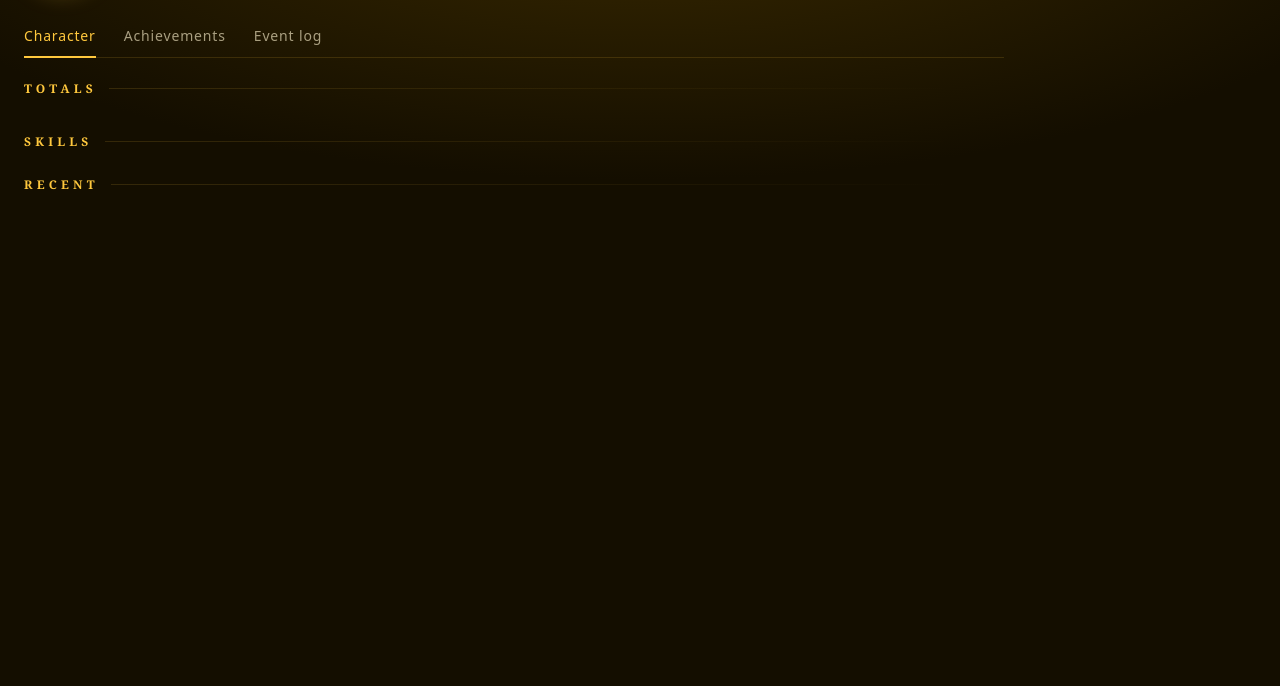
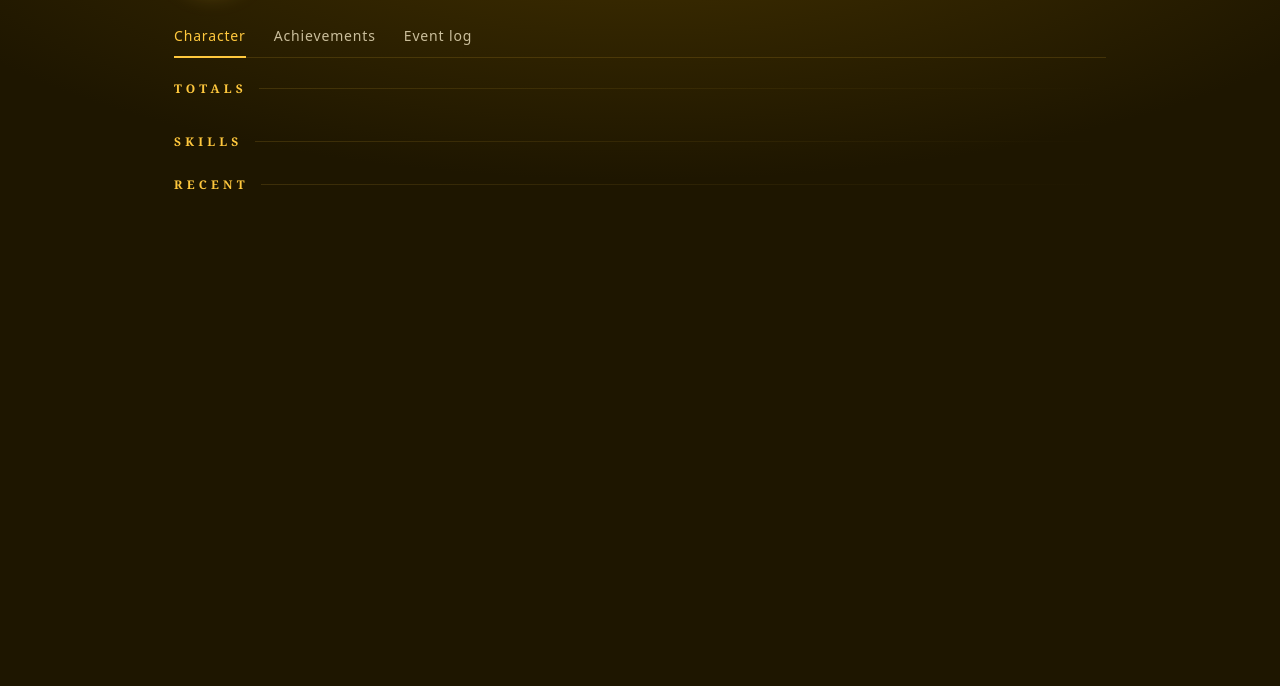
Before and after one commit to waterfausett/rpg, a plain HTML site: page ui/site/index.html in a window 1280 px wide. Shown: the part 114-800 px from the top of the page. Drawn offline with Linux system fonts and the light colour scheme; no server answers.

Commit message:
Character sheet: center the column on wide screens, lighter background; release 0.7.2 (#50)
Co-authored-by: Claude Opus 5.5 <noreply@anthropic.com>

```diff
--- a/ui/site/site.css
+++ b/ui/site/site.css
@@ -1,11 +1,11 @@
 /* Refined Gold. Gold Banner palette: #140e00 / #4a3500 / #ffc83d / #fff3cf */
 :root {
-  --bg: #140e00;
-  --panel: #1d1500;
+  --bg: #1e1600;
+  --panel: #282000;
   --glow: #4a3500;
   --gold: #ffc83d;
   --text: #fff3cf;
-  --dim: rgba(255, 243, 207, 0.62);
+  --dim: rgba(255, 243, 207, 0.75);
   --line: rgba(255, 200, 61, 0.14);
   --well: #0b0700;
   /* Tier palette. Keep in sync with ui/overlay/overlay.css (a test in site.rs checks). */
@@ -18,10 +18,11 @@
 * { box-sizing: border-box; }
 body {
   margin: 0; min-height: 100vh; color: var(--text);
-  background: radial-gradient(ellipse 90% 420px at 50% 0%, #3a2a00, var(--bg) 70%) no-repeat, var(--bg);
+  background: radial-gradient(ellipse 90% 420px at 50% 0%, #443200, var(--bg) 70%) no-repeat, var(--bg);
   font: 15px/1.5 system-ui, sans-serif;
 }
-.bar, .tabs, main { max-width: 980px; }
+/* Centered column. .tabs has no padding, so its side margin grows to match the padded header and main. */
+.bar, main { max-width: 980px; margin-inline: auto; }
 
 /* ---- Header: level crest beside name and XP ---- */
 .bar { display: flex; gap: 20px; align-items: center; padding: 22px 24px 18px; }
@@ -47,7 +48,7 @@ body {
 #xptext { color: var(--gold); }
 
 /* ---- Tabs: underline style ---- */
-.tabs { display: flex; gap: 28px; margin: 0 24px; border-bottom: 1px solid var(--line); }
+.tabs { display: flex; gap: 28px; margin: 0 max(24px, calc((100% - 932px) / 2)); border-bottom: 1px solid var(--line); }
 .tabs button {
   background: none; border: 0; border-bottom: 2px solid transparent; margin-bottom: -1px; padding: 10px 0;
   color: var(--dim); font: inherit; font-size: 14px; letter-spacing: .06em; cursor: pointer;
@@ -67,7 +68,7 @@ h2:first-child { margin-top: 0; }
 
 /* ---- Totals ---- */
 .totals { display: grid; grid-template-columns: repeat(auto-fill, minmax(140px, 1fr)); gap: 10px; }
-.stat { background: linear-gradient(180deg, #241a00, var(--panel)); border: 1px solid var(--line); border-radius: 8px; padding: 10px 14px; }
+.stat { background: linear-gradient(180deg, #312500, var(--panel)); border: 1px solid var(--line); border-radius: 8px; padding: 10px 14px; }
 .stat b { display: block; font: 700 26px/1.2 Georgia, serif; color: var(--gold); font-variant-numeric: tabular-nums; }
 .stat span { color: var(--dim); font-size: 12px; letter-spacing: .04em; }
 
```
Also changed, not shown: 2 other files.
